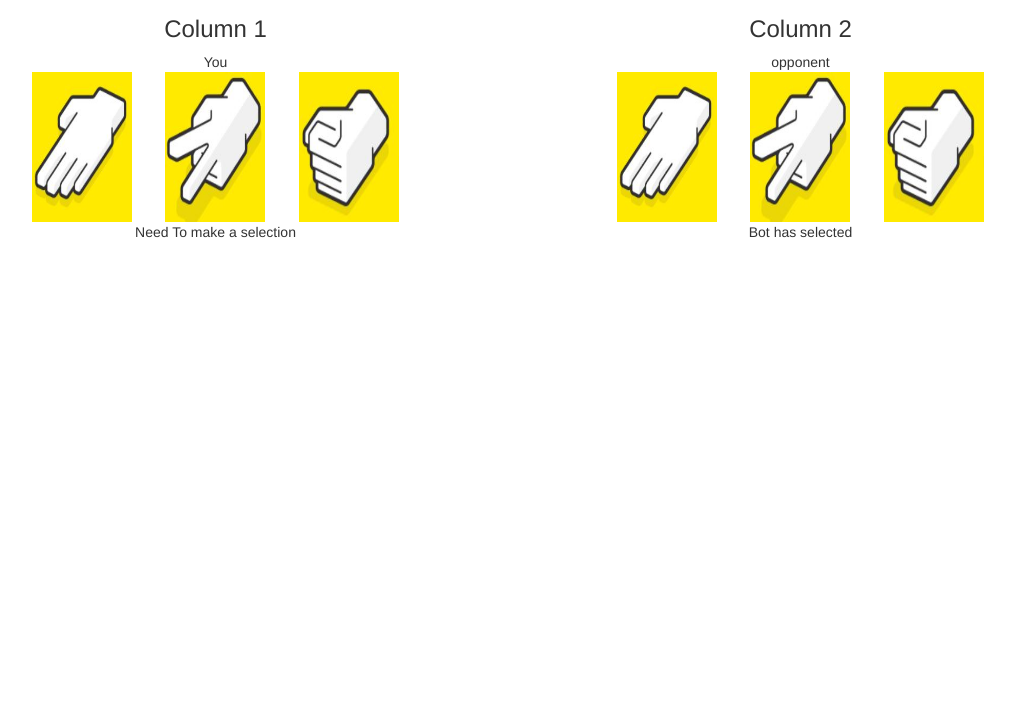
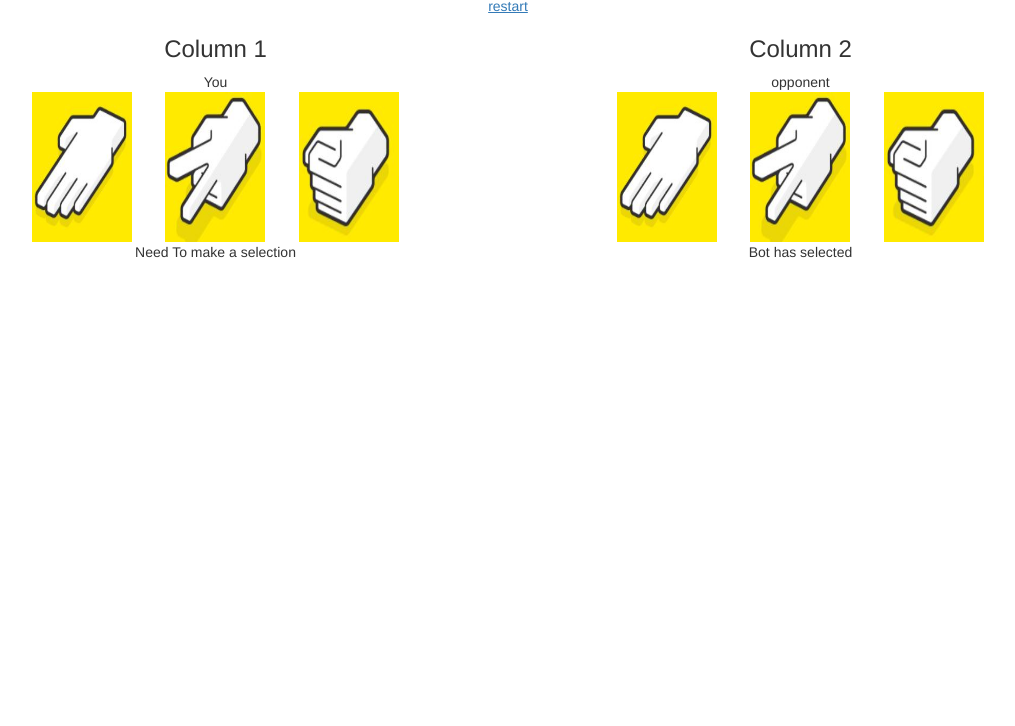
Before and after one commit to DavidChen37/PaperSissorsRock, a plain HTML site: page index.html in a window 1280 px wide. Shown: the part 74-800 px from the top of the page, without its empty margins (132-1147 px from the left). Drawn offline with nearby package versions, Linux system fonts and the light colour scheme.

Commit message:
restart button & functionality

```diff
--- a/index.html
+++ b/index.html
@@ -14,8 +14,26 @@
   <body>
     <div class="text-center">
       <h1>ROUND 1</h1>
+      <a onclick="restart()"><u>restart</u></a>
     </div>
     <script>
+      function restart() {
+        document.getElementById("botscissors").firstChild.src =
+          "assets/img/scissors.JPG";
+        document.getElementById("botpaper").style.display = "block";
+        document.getElementById("botrock").style.display = "block";
+        document.getElementById("scissors").firstChild.src =
+          "assets/img/scissors.JPG";
+        document.getElementById("paper").style.display = "block";
+
+        document.getElementById("rock").style.display = "block";
+        document.getElementById("mySelection").innerHTML =
+          "Need To make a selection";
+        document.getElementById("botSelection").innerHTML = "Bot has selected";
+        document.getElementById("mySelection").style.display = "block";
+        document.getElementById("botSelection").style.display = "block";
+        document.getElementById("displayResults").innerHTML = "";
+      }
       function updateResults() {
         document.getElementById("displayResults").innerHTML =
           "Result was a " + result;
```
